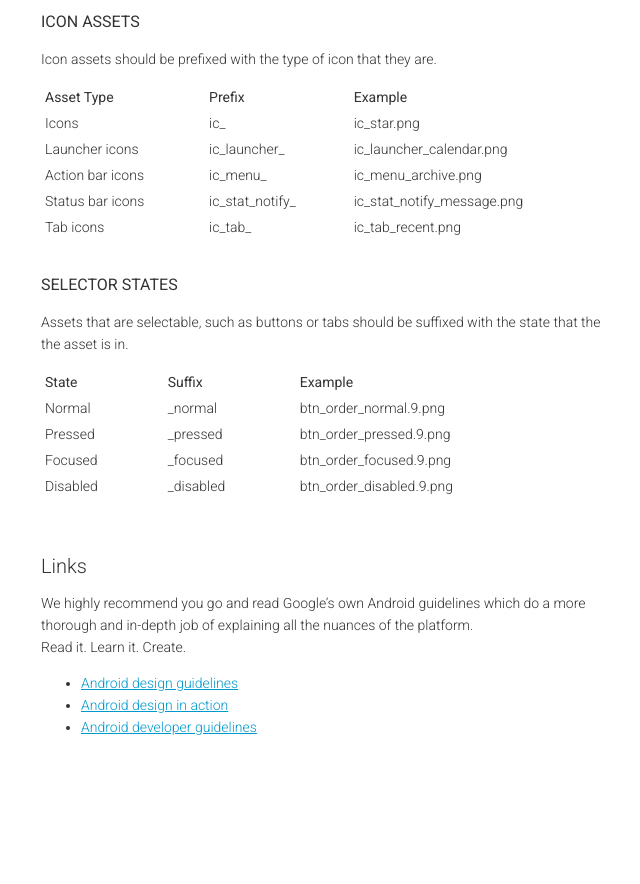
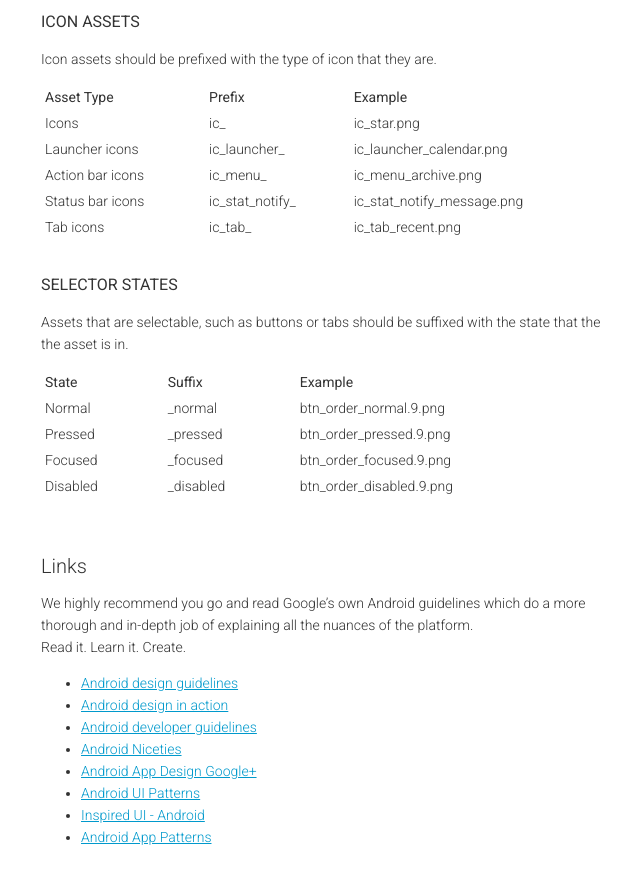
Before and after one commit to destroywerk/androiddesign.tips, a Jekyll site: the page built from index.html, in a window 1280 px wide and 900 px high, scrolled down 2874 px. Shown: the top 884 px of the window, without its empty margins (194-834 px from the left). Built offline with Jekyll 4.4.1, drawn with Linux system fonts in a browser that asks for light colours; nearby versions of some CDN libraries; Markdown is read by kramdown in place of the engine named in the settings; before the commit the page ends 3664 px from its top, so only the background shows below that.

Commit message:
Update links.html

```diff
--- a/_includes/links.html
+++ b/_includes/links.html
@@ -9,5 +9,11 @@
     <li><a href="https://developer.android.com/design/index.html">Android design guidelines</a></li>
     <li><a href="https://www.youtube.com/playlist?list=PLWz5rJ2EKKc8j2B95zGMb8muZvrIy-wcF">Android design in action</a></li>
     <li><a href="https://developer.android.com/develop/index.html">Android developer guidelines</a></li>
+    <li><a href="http://androidniceties.tumblr.com/">Android Niceties</a></li>
+    <li><a href="https://plus.google.com/communities/116667001535376136065">Android App Design Google+</a></li>
+    <li><a href="http://www.androiduipatterns.com/">Android UI Patterns</a></li>
+    <li><a href="http://android.inspired-ui.com/">Inspired UI - Android</a></li>
+    <li><a href="http://www.android-app-patterns.com/">Android App Patterns</a></li>
+
   </ul>
 </div>
```
